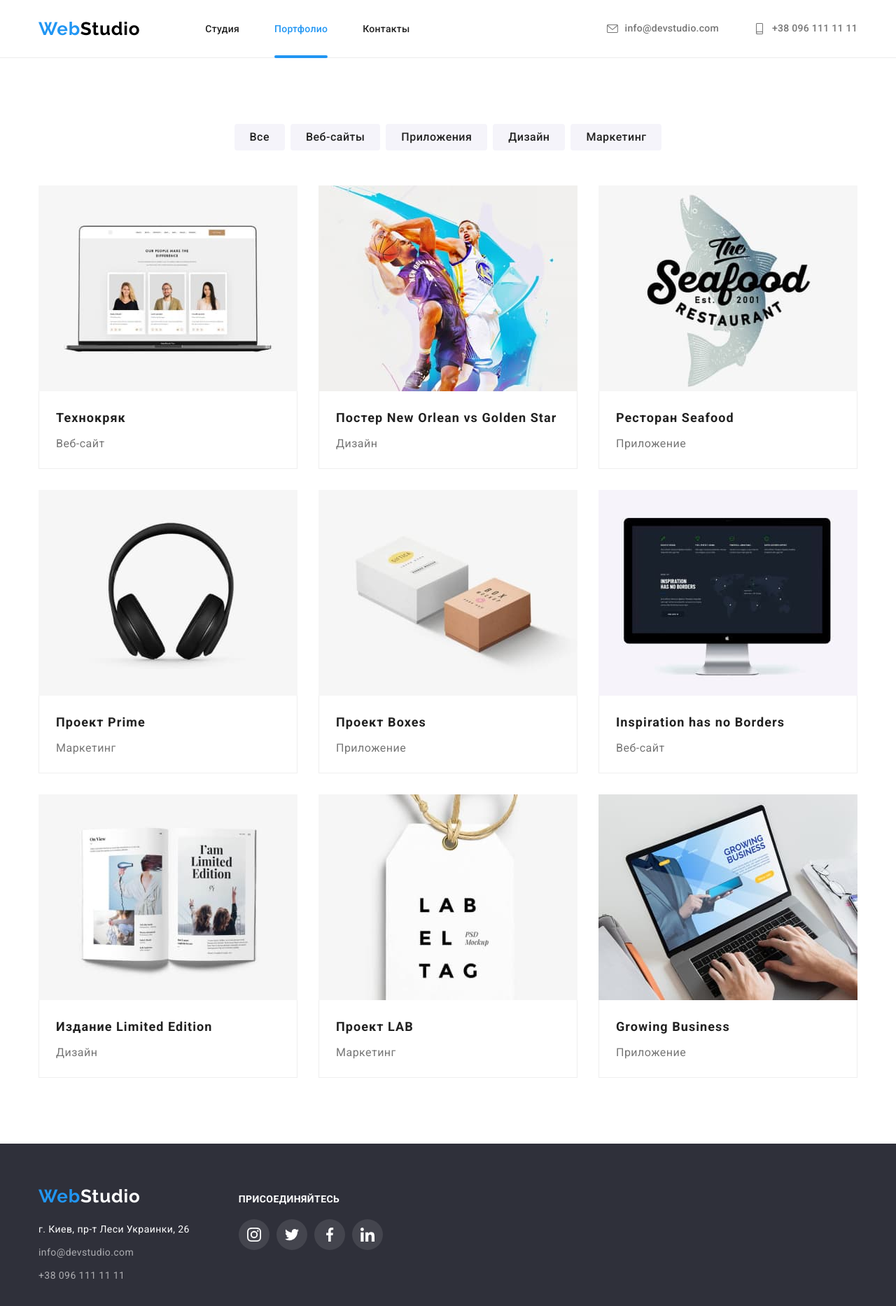
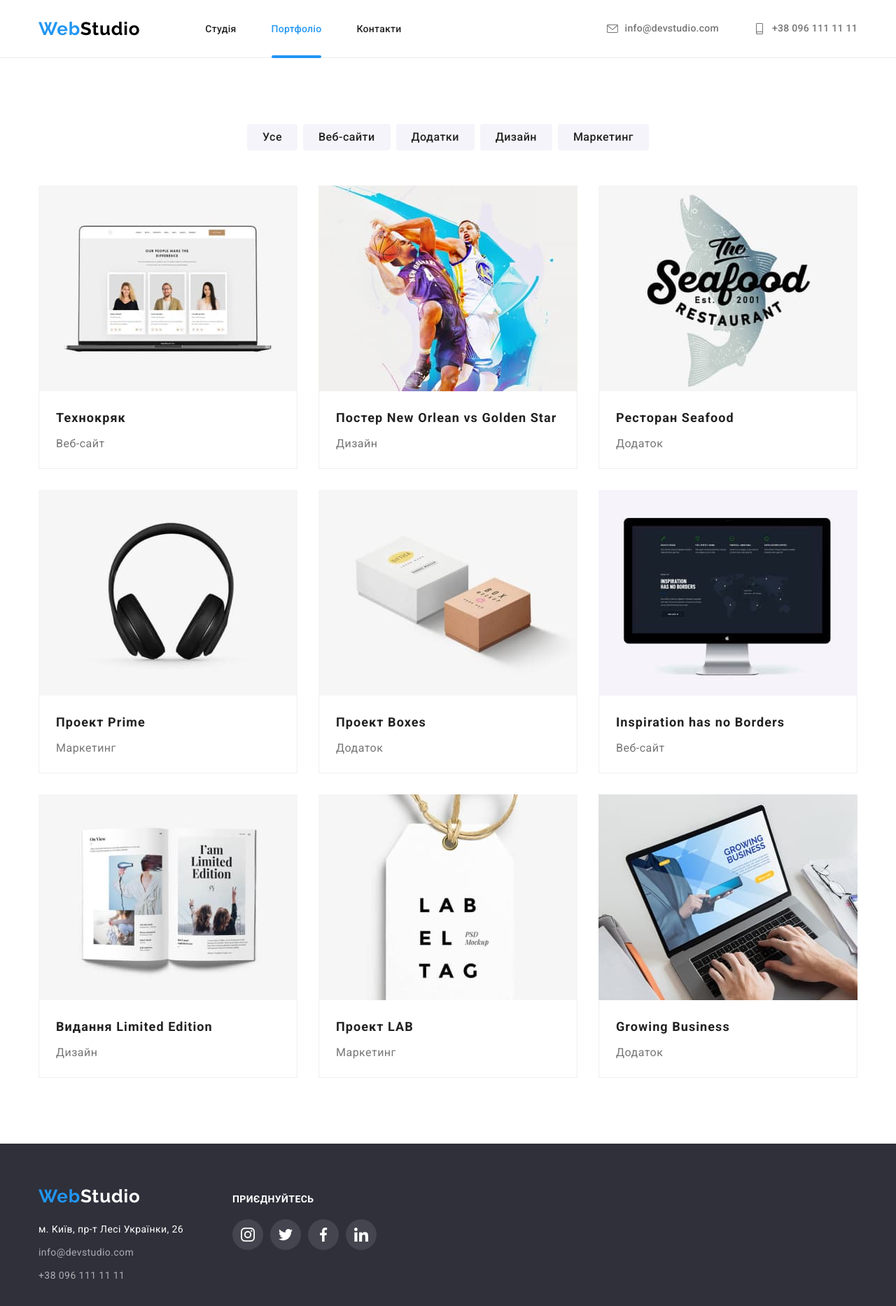
Before and after one commit to iankaFil/goit-markup-hw-05, a plain HTML site: page portfolio.html in a window 1280 px wide. Shown: the whole page at 70% size. Drawn offline with Linux system fonts and the light colour scheme.

Commit message:
Complete HW

```diff
--- a/css/styles.css
+++ b/css/styles.css
@@ -12,6 +12,7 @@
   --btn-color: #f5f4fa;
   --overlay-color: rgba(47, 48, 58, 0.4);
   --icon-color: #afb1b8;
+  --animation: 250ms cubic-bezier(0.4, 0, 0.2, 1);
 }
 body {
   font-family: "Roboto", sans-serif;
@@ -71,7 +72,6 @@ a {
 }
 .header-menu {
   border-bottom: 1px solid var(--header-border);
-  /* padding: 24px 0 25px; */
 }
 .logo {
   font-family: "Raleway", sans-serif;
@@ -114,7 +114,7 @@ a {
 }
 .nav-item {
   color: var(--text-color);
-  transition: 250ms cubic-bezier(0.4, 0, 0.2, 1);
+  transition: var(--animation);
 }
 .nav-item:hover,
 .nav-item:focus {
@@ -125,7 +125,7 @@ a {
   color: var(--sub-text-color);
   display: flex;
   align-items: center;
-  transition: 250ms cubic-bezier(0.4, 0, 0.2, 1);
+  transition: var(--animation);
 }
 .contacts:hover,
 .contacts:focus {
@@ -160,8 +160,7 @@ a {
 .contact-icon {
   margin-right: 10px;
   fill: currentColor;
-  transition: fill 250ms cubic-bezier(0.4, 0, 0.2, 1),
-    background-color 250ms cubic-bezier(0.4, 0, 0.2, 1);
+  transition: fill var(--animation), background-color var(--animation);
 }
 .contact-icon:hover,
 .contact-icon:focus {
@@ -220,8 +219,7 @@ a {
   border-color: transparent;
   padding: 10px 30px;
   cursor: pointer;
-  transition: fill 250ms cubic-bezier(0.4, 0, 0.2, 1),
-    background-color 250ms cubic-bezier(0.4, 0, 0.2, 1);
+  transition: fill var(--animation), background-color var(--animation);
 }
 .main-button:hover,
 .main-button:focus {
@@ -330,8 +328,7 @@ a {
   height: 44px;
   border-radius: 50%;
   fill: #afb1b8;
-  transition: fill 250ms cubic-bezier(0.4, 0, 0.2, 1),
-    background-color 250ms cubic-bezier(0.4, 0, 0.2, 1);
+  transition: fill var(--animation), background-color var(--animation);
 }
 .user-message-link:hover,
 .user-message-link:focus {
@@ -352,8 +349,7 @@ a {
   border: 1px solid var(--icon-color);
   border-radius: 4px;
   fill: var(--icon-color);
-  transition: fill 250ms cubic-bezier(0.4, 0, 0.2, 1),
-    background-color 250ms cubic-bezier(0.4, 0, 0.2, 1);
+  transition: fill var(--animation), background-color var(--animation);
 }
 .clients-link:hover,
 .clients-link:focus {
@@ -382,7 +378,7 @@ a {
   letter-spacing: 0.03em;
   color: rgba(255, 255, 255, 0.6);
   font-style: normal;
-  transition: 250ms cubic-bezier(0.4, 0, 0.2, 1);
+  transition: var(--animation);
 }
 .address-item:hover,
 .address-item:focus {
@@ -391,7 +387,7 @@ a {
 }
 .address {
   color: var(--white-color);
-  transition: 250ms cubic-bezier(0.4, 0, 0.2, 1);
+  transition: var(--animation);
 }
 .address:hover,
 .address:focus {
@@ -420,8 +416,7 @@ a {
   border-radius: 50%;
   fill: var(--white-color);
   background-color: rgba(255, 255, 255, 0.1);
-  transition: fill 250ms cubic-bezier(0.4, 0, 0.2, 1),
-    background-color 250ms cubic-bezier(0.4, 0, 0.2, 1);
+  transition: fill var(--animation), background-color var(--animation);
 }
 .footer-social-link:hover,
 .footer-social-link:focus {
@@ -439,8 +434,7 @@ a {
   border: 0;
   border-radius: 4px;
   padding: 6px 22px;
-  transition: fill 200ms cubic-bezier(0.4, 0, 0.2, 1),
-    background-color 250ms cubic-bezier(0.4, 0, 0.2, 1);
+  transition: fill var(--animation), background-color var(--animation);
 }
 .button:hover,
 .button:focus {
@@ -464,7 +458,7 @@ a {
 }
 .product-link {
   display: block;
-  transition: 250ms cubic-bezier(0.4, 0, 0.2, 1);
+  transition: var(--animation);
 }
 .product-link:hover,
 .product-link:focus {
@@ -508,7 +502,7 @@ img {
   font-size: 18px;
   line-height: 1.56;
   transform: translateY(100%);
-  transition: transform 250ms cubic-bezier(0.4, 0, 0.2, 1);
+  transition: var(--animation);
   color: var(--white-color);
   background-color: rgba(33, 150, 243, 0.9);
 }
@@ -524,7 +518,7 @@ img {
   width: 100%;
   height: 100%;
   opacity: 1;
-  transition: opacity 250ms cubic-bezier(0.4, 0, 0.2, 1);
+  transition: opacity var(--animation);
   background: rgba(0, 0, 0, 0.2);
 }
 .backdrop.is-hidden {
@@ -542,7 +536,7 @@ img {
   transform: translate(-50%, -50%) scale(1);
   width: 528px;
   height: 581px;
-  transition: transform 250ms cubic-bezier(0.4, 0, 0.2, 1);
+  transition: transform var(--animation);
   background-color: var(--white-color);
   box-shadow: 0px 1px 3px rgba(0, 0, 0, 0.12), 0px 1px 1px rgba(0, 0, 0, 0.14),
     0px 2px 1px rgba(0, 0, 0, 0.2);
--- a/portfolio.html
+++ b/portfolio.html
@@ -24,13 +24,13 @@
           >
           <ul class="menu-list">
             <li class="menu-item">
-              <a href="./index.html" class="nav-item">Студия</a>
+              <a href="./index.html" class="nav-item">Студія</a>
             </li>
             <li class="menu-item">
-              <a href="./portfolio.html" class="nav-item current">Портфолио</a>
+              <a href="./portfolio.html" class="nav-item current">Портфоліо</a>
             </li>
             <li class="menu-item">
-              <a href="" class="nav-item">Контакты</a>
+              <a href="" class="nav-item">Контакти</a>
             </li>
           </ul>
         </nav>
@@ -60,13 +60,13 @@
         <h2 class="visually-hidden">Список</h2>
         <ul class="btn-list">
           <li class="btn-item">
-            <button class="button" type="button">Все</button>
+            <button class="button" type="button">Усе</button>
           </li>
           <li class="btn-item">
-            <button class="button" type="button">Веб-сайты</button>
+            <button class="button" type="button">Веб-сайти</button>
           </li>
           <li class="btn-item">
-            <button class="button" type="button">Приложения</button>
+            <button class="button" type="button">Додатки</button>
           </li>
           <li class="btn-item">
             <button class="button" type="button">Дизайн</button>
@@ -87,9 +87,9 @@
                   width="370"
                 />
                 <p class="product-desc">
-                  Ресурс предлагает комплексные предложения с разным уровнем
-                  функционала и сервисов. Все это позволит посетителю получить
-                  исчерпывающие сведения о компании или частном лице.
+                  Ресурс пропонує комплексні пропозиції з різним рівнем
+                  функціоналу та сервісів. Все це дозволить відвідувачу отримати
+                  вичерпні відомості про компанію чи приватну особу.
                 </p>
               </div>
               <div class="image-card">
@@ -108,9 +108,9 @@
                   width="370"
                 />
                 <p class="product-desc">
-                  Ресурс предлагает комплексные предложения с разным уровнем
-                  функционала и сервисов. Все это позволит посетителю получить
-                  исчерпывающие сведения о компании или частном лице.
+                  Ресурс пропонує комплексні пропозиції з різним рівнем
+                  функціоналу та сервісів. Все це дозволить відвідувачу отримати
+                  вичерпні відомості про компанію чи приватну особу.
                 </p>
               </div>
               <div class="image-card">
@@ -129,14 +129,14 @@
                   width="370"
                 />
                 <p class="product-desc">
-                  Ресурс предлагает комплексные предложения с разным уровнем
-                  функционала и сервисов. Все это позволит посетителю получить
-                  исчерпывающие сведения о компании или частном лице.
+                  Ресурс пропонує комплексні пропозиції з різним рівнем
+                  функціоналу та сервісів. Все це дозволить відвідувачу отримати
+                  вичерпні відомості про компанію чи приватну особу.
                 </p>
               </div>
               <div class="image-card">
                 <h3 class="image-name">Ресторан Seafood</h3>
-                <p class="image-desc">Приложение</p>
+                <p class="image-desc">Додаток</p>
               </div>
             </a>
           </li>
@@ -150,9 +150,9 @@
                   width="370"
                 />
                 <p class="product-desc">
-                  Ресурс предлагает комплексные предложения с разным уровнем
-                  функционала и сервисов. Все это позволит посетителю получить
-                  исчерпывающие сведения о компании или частном лице.
+                  Ресурс пропонує комплексні пропозиції з різним рівнем
+                  функціоналу та сервісів. Все це дозволить відвідувачу отримати
+                  вичерпні відомості про компанію чи приватну особу.
                 </p>
               </div>
               <div class="image-card">
@@ -171,14 +171,14 @@
                   width="370"
                 />
                 <p class="product-desc">
-                  Ресурс предлагает комплексные предложения с разным уровнем
-                  функционала и сервисов. Все это позволит посетителю получить
-                  исчерпывающие сведения о компании или частном лице.
+                  Ресурс пропонує комплексні пропозиції з різним рівнем
+                  функціоналу та сервісів. Все це дозволить відвідувачу отримати
+                  вичерпні відомості про компанію чи приватну особу.
                 </p>
               </div>
               <div class="image-card">
                 <h3 class="image-name">Проект Boxes</h3>
-                <p class="image-desc">Приложение</p>
+                <p class="image-desc">Додаток</p>
               </div>
             </a>
           </li>
@@ -192,9 +192,9 @@
                   width="370"
                 />
                 <p class="product-desc">
-                  Ресурс предлагает комплексные предложения с разным уровнем
-                  функционала и сервисов. Все это позволит посетителю получить
-                  исчерпывающие сведения о компании или частном лице.
+                  Ресурс пропонує комплексні пропозиції з різним рівнем
+                  функціоналу та сервісів. Все це дозволить відвідувачу отримати
+                  вичерпні відомості про компанію чи приватну особу.
                 </p>
               </div>
               <div class="image-card">
@@ -213,13 +213,13 @@
                   width="370"
                 />
                 <p class="product-desc">
-                  Ресурс предлагает комплексные предложения с разным уровнем
-                  функционала и сервисов. Все это позволит посетителю получить
-                  исчерпывающие сведения о компании или частном лице.
+                  Ресурс пропонує комплексні пропозиції з різним рівнем
+                  функціоналу та сервісів. Все це дозволить відвідувачу отримати
+                  вичерпні відомості про компанію чи приватну особу.
                 </p>
               </div>
               <div class="image-card">
-                <h3 class="image-name">Издание Limited Edition</h3>
+                <h3 class="image-name">Видання Limited Edition</h3>
                 <p class="image-desc">Дизайн</p>
               </div>
             </a>
@@ -234,9 +234,9 @@
                   width="370"
                 />
                 <p class="product-desc">
-                  Ресурс предлагает комплексные предложения с разным уровнем
-                  функционала и сервисов. Все это позволит посетителю получить
-                  исчерпывающие сведения о компании или частном лице.
+                  Ресурс пропонує комплексні пропозиції з різним рівнем
+                  функціоналу та сервісів. Все це дозволить відвідувачу отримати
+                  вичерпні відомості про компанію чи приватну особу.
                 </p>
               </div>
               <div class="image-card">
@@ -255,14 +255,14 @@
                   width="370"
                 />
                 <p class="product-desc">
-                  Ресурс предлагает комплексные предложения с разным уровнем
-                  функционала и сервисов. Все это позволит посетителю получить
-                  исчерпывающие сведения о компании или частном лице.
+                  Ресурс пропонує комплексні пропозиції з різним рівнем
+                  функціоналу та сервісів. Все це дозволить відвідувачу отримати
+                  вичерпні відомості про компанію чи приватну особу.
                 </p>
               </div>
               <div class="image-card">
                 <h3 class="image-name">Growing Business</h3>
-                <p class="image-desc">Приложение</p>
+                <p class="image-desc">Додаток</p>
               </div>
             </a>
           </li>
@@ -280,7 +280,7 @@
             <ul class="address-items">
               <li class="address-list-item">
                 <a href="adress" class="address address-item"
-                  >г. Киев, пр-т Леси Украинки, 26</a
+                  >м. Київ, пр-т Лесі Українки, 26</a
                 >
               </li>
               <li class="address-list-item">
@@ -297,7 +297,7 @@
           </address>
         </div>
         <div class="second-footer-container">
-          <h3 class="subtitle footer-title">присоединяйтесь</h3>
+          <h3 class="subtitle footer-title">Приєднуйтесь</h3>
           <ul class="footer-social">
             <li class="footer-social-item">
               <a class="footer-social-link" href="">
```
Also changed, not shown: index.html (+31 -34 lines).
